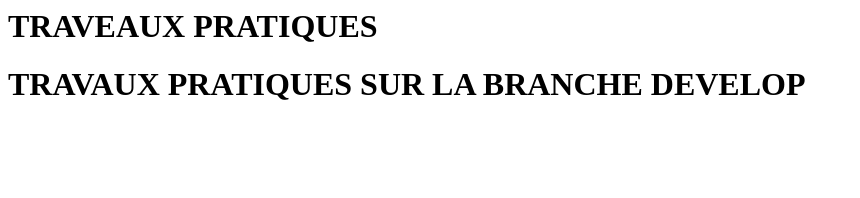
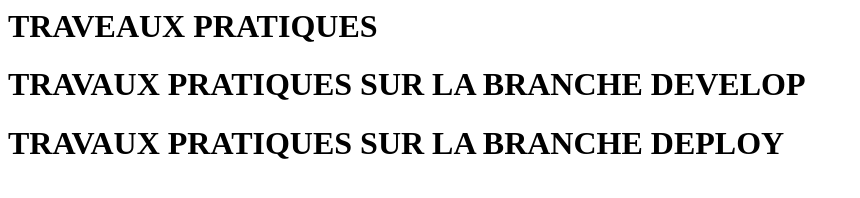
Before and after one commit to couradiong/TP_GIT_3, a plain HTML site: page index.html in a window 1280 px wide. Shown: the whole page, without its empty margins (0-860 px from the left). Drawn offline with Linux system fonts and the light colour scheme.

Commit message:
Modification sur la branche deploy

```diff
--- a/index.html
+++ b/index.html
@@ -1,2 +1,3 @@
 <h1> TRAVEAUX PRATIQUES</h1>
  <h1> TRAVAUX PRATIQUES SUR LA BRANCHE DEVELOP </h1>
+ <h1> TRAVAUX PRATIQUES SUR LA BRANCHE DEPLOY </h1>
```
